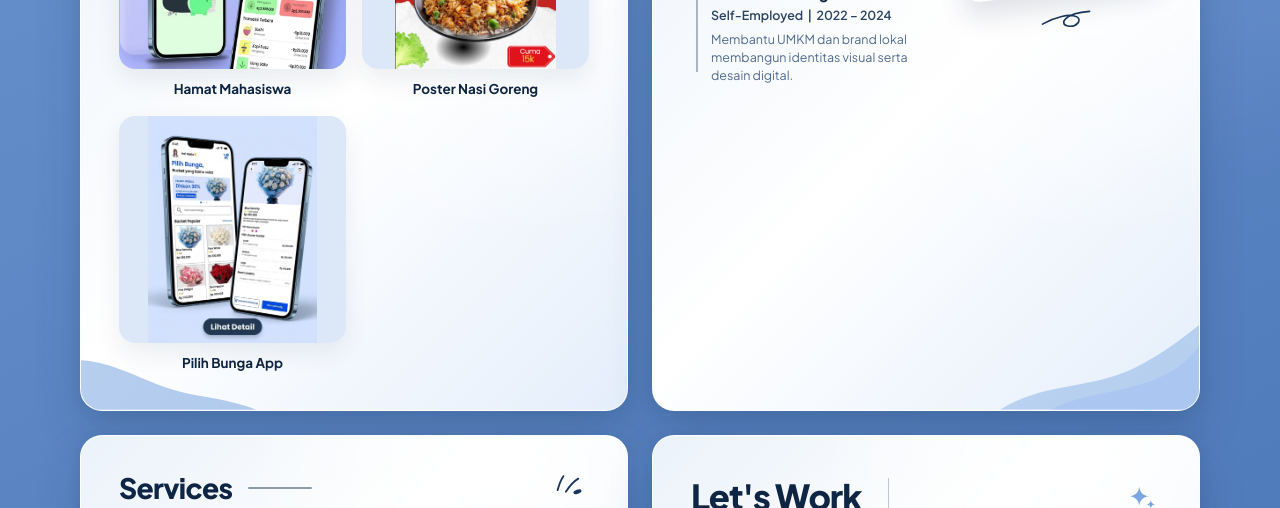
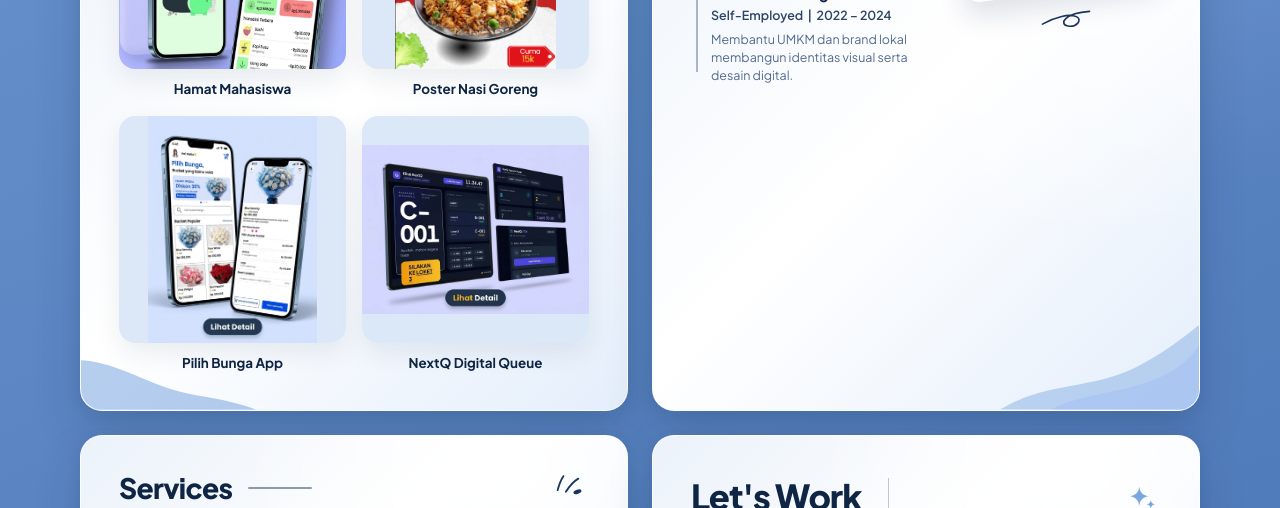
Before and after one commit to MeliaFransiskaSung/portofolio, a plain HTML site: page index.html in a window 1280 px wide. Shown: the part 1330-1838 px from the top of the page. Drawn offline with Linux system fonts and the light colour scheme.

Commit message:
Add NextQ digital queue hackathon project
Co-authored-by: Copilot <223556219+Copilot@users.noreply.github.com>

```diff
--- a/index.html
+++ b/index.html
@@ -323,6 +323,14 @@
             </div>
             <h3 class="project-label">Pilih Bunga App</h3>
           </button>
+
+          <button type="button" class="project-item" data-project-index="3">
+            <div class="project-thumb-wrap">
+              <img src="assets/nextq-queue-system.png" alt="Mockup NextQ, sistem antrean digital klinik dengan panel operator dan display nomor panggilan" class="project-thumb nextq-project-thumb" />
+              <span class="project-hover-pill">Lihat Detail</span>
+            </div>
+            <h3 class="project-label">NextQ Digital Queue</h3>
+          </button>
         </div>
       </section>
 
--- a/script.js
+++ b/script.js
@@ -33,6 +33,16 @@ const PORTFOLIO_PROJECTS = [
     description:
       'Konsep UI/UX aplikasi mobile untuk berbelanja buket bunga, dengan katalog dan promo, pencarian produk, pilihan warna dan ukuran buket, serta alur keranjang dan pemesanan.',
     tools: ['UI/UX Design', 'Mobile App', 'E-Commerce']
+  },
+  {
+    category: 'Hackathon - Digital Queue',
+    title: 'NextQ - Sistem Antrean Digital',
+    client: 'Hackathon Internal UTDI - Tim 3 orang',
+    year: '2026',
+    image: 'assets/nextq-queue-system.png',
+    description:
+      'Proyek hackathon internal UTDI untuk membantu mengatasi antrean di klinik dan rumah sakit melalui sistem digital. Berkontribusi pada Operator Panel dan TV Display, termasuk pemilihan loket, pemanggilan nomor antrean, pemantauan status pasien, serta tampilan nomor panggilan dengan suara otomatis.',
+    tools: ['Hackathon Internal UTDI', 'Operator Panel', 'TV Display', 'Digital Queue']
   }
 ];
 
--- a/styles.css
+++ b/styles.css
@@ -795,6 +795,11 @@ button {
   background: #dce8f8;
 }
 
+.project-thumb.nextq-project-thumb {
+  object-fit: contain;
+  background: #dbe8f8;
+}
+
 .project-hover-pill {
   position: absolute;
   left: 50%;
@@ -1219,6 +1224,11 @@ button {
 .modal-media img[src$="flower-bouquet-app.jpg"] {
   object-fit: contain;
   background: #dce8f8;
+}
+
+.modal-media img[src$="nextq-queue-system.png"] {
+  object-fit: contain;
+  background: #dbe8f8;
 }
 
 .modal-media img {
```
Also changed, not shown: assets/nextq-queue-system.png (added).
